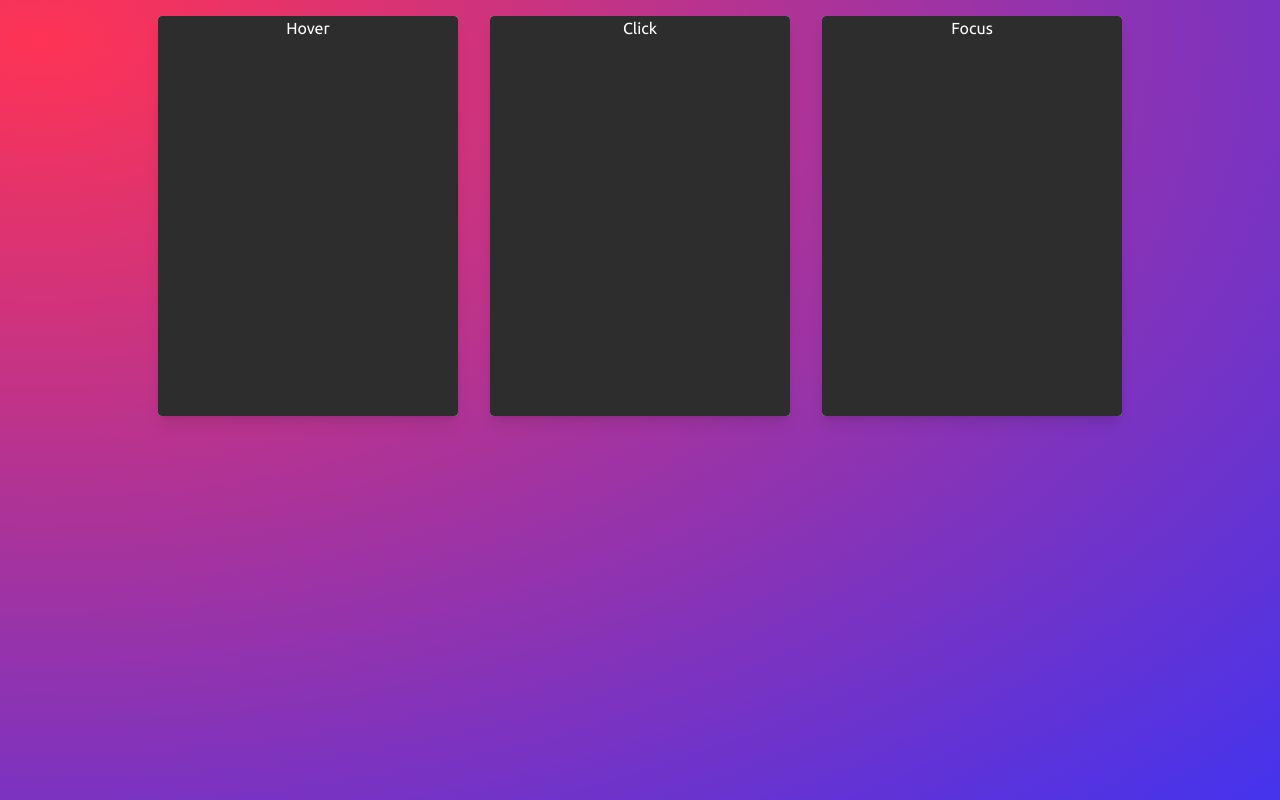
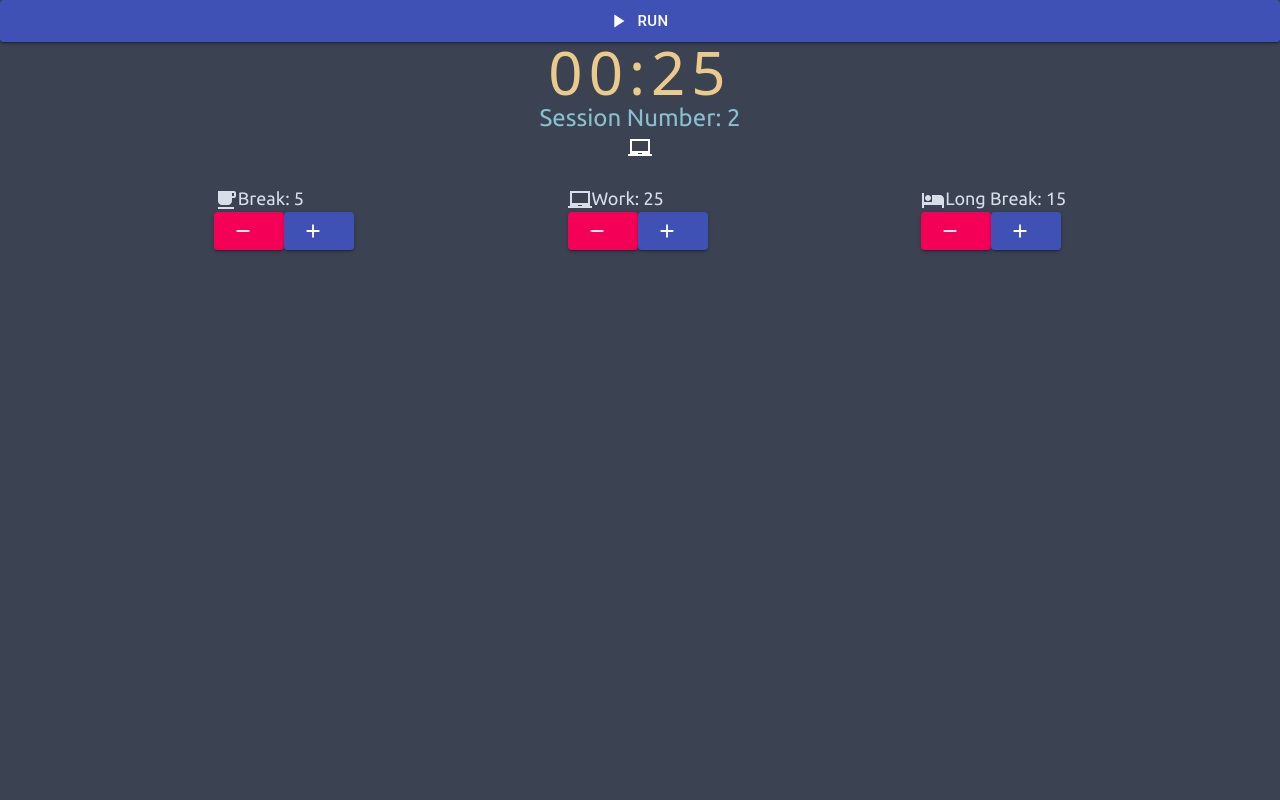
Before and after one commit to JoaoVitorOtavio/react-pomodoro, a React (Create React App) app: page / in a window 1280 px wide. Built offline with nearby package versions, Linux system fonts and the light colour scheme.

Commit message:
Modificando componente de flipCard

```diff
--- a/src/App.js
+++ b/src/App.js
@@ -10,34 +10,44 @@ const cards = [
         id: "1",
         variant: "hover",
         front: "Hover",
-        back: "Back"
+        back: "Back",
+        cardType: "hover"
     },
     {
         id: "2",
         variant: "click",
         front: "Click",
-        back: "Back"
+        back: "Back",
+        cardType: "click"
     },
-    {
-        id: "3",
-        variant: "focus",
-        front: "Focus",
-        back: "Back"
-    }
 ];
+
+const FrontContent = () => {
+    return (
+        <p>
+            Front<b>Content</b>
+        </p>
+    )
+}
+const BackContent = () => {
+    return (
+        <p>
+            Back<b>Content</b>
+        </p>
+    )
+}
 
 function App() {
     return (
         <div className="App">
-            <div className='container w-full flex justify-center'>
-                {cards.map((card) => (
-                    <FlipCard key={card.id} card={card} />
-                ))}
+            {/* <div className='container w-full flex justify-center'> */}
+            {/* <FlipCard key="clickCard" cardType='click' BackContent={BackContent} FrontContent={FrontContent} /> */}
+            {/* <FlipCard key="hoverCard" cardType='hover' BackContent={BackContent} FrontContent={FrontContent} /> */}
 
-            </div>
-            {/* <Customizer>
+            {/* </div> */}
+            <Customizer>
                 <Timer />
-            </Customizer> */}
+            </Customizer>
         </div>
     );
 }
--- a/src/components/FlipCard/index.js
+++ b/src/components/FlipCard/index.js
@@ -3,11 +3,11 @@ import cn from "classnames";
 
 import "./styles.css";
 
-function FlipCard({ card }) {
+function FlipCard({ cardType, FrontContent, BackContent }) {
 	const [showBack, setShowBack] = useState(false);
 
 	function handleClick() {
-		if (card.variant === "click") {
+		if (cardType === "click") {
 			setShowBack(!showBack);
 		}
 	}
@@ -19,17 +19,21 @@ function FlipCard({ card }) {
 				<div
 					className={cn("flip-card-inner", {
 						showBack,
-						"hover-trigger": card.variant === "hover"
+						"hover-trigger": cardType === "hover"
 					})}
 				>
 					<div className="card front">
 						<div className="card-body flex justify-center items-center">
-							<p className="card-text fs-1 fw-bold">{card.front}</p>
+							<p className="card-text fs-1 fw-bold">
+								<FrontContent />
+							</p>
 						</div>
 					</div>
 					<div className="card back">
 						<div className="card-body flex justify-center items-center">
-							<p className="card-text fs-1 fw-bold">{card.back}</p>
+							<p className="card-text fs-1 fw-bold">
+								<BackContent />
+							</p>
 						</div>
 					</div>
 				</div>
--- a/src/components/FlipCard/styles.css
+++ b/src/components/FlipCard/styles.css
@@ -2,11 +2,11 @@
 
 body {
   font-family: "Ubuntu", sans-serif;
-  background-image: radial-gradient(
+  /* background-image: radial-gradient(
     farthest-corner at 40px 40px,
     #f35 0%,
     #43e 100%
-  );
+  ); */
 }
 
 .container {
```
